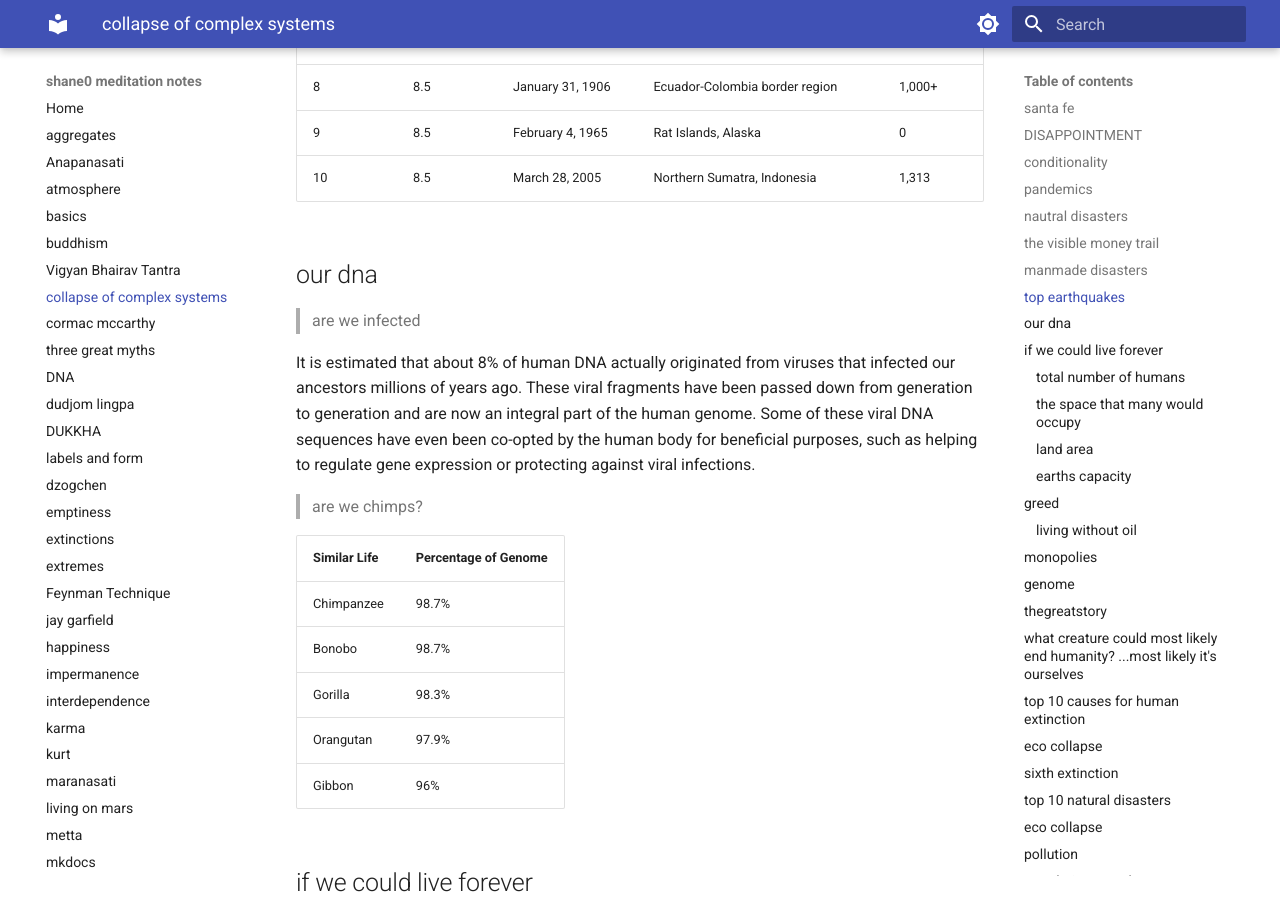
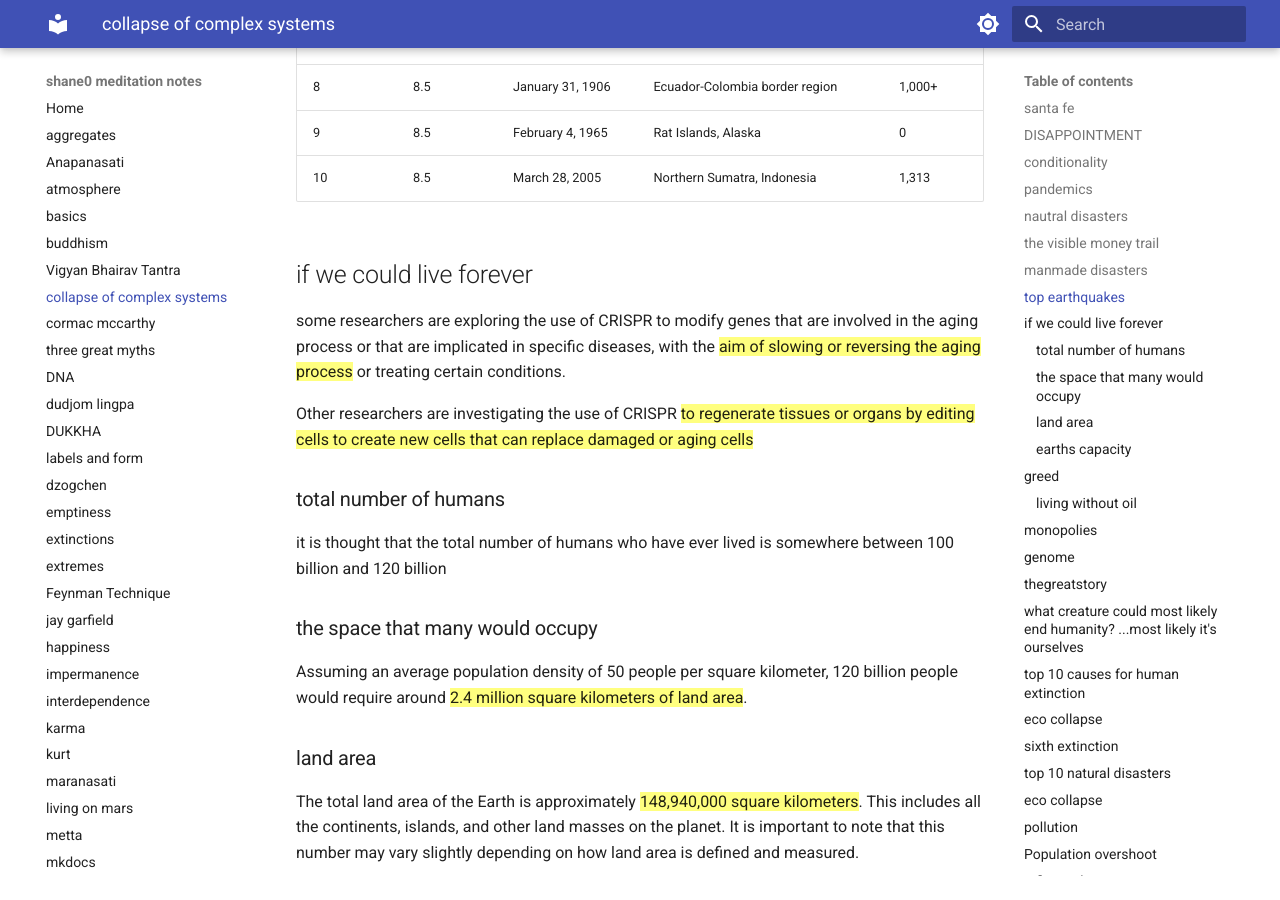
Before and after one commit to shane0/shane0.github.io, an MkDocs documentation site: the page built from docs/collapse.md, in a window 1280 px wide and 900 px high, scrolled down 13651 px. Built offline with MkDocs 1.6.1 and Material for MkDocs 9.7.7, drawn with Linux system fonts in a browser that asks for light colours.

Commit message:
'small tweaks'

```diff
--- a/docs/collapse.md
+++ b/docs/collapse.md
@@ -273,22 +273,6 @@ tags:
 | 8    | 8.5       | January 31, 1906  | Ecuador-Colombia border region         | 1,000+     |
 | 9    | 8.5       | February 4, 1965  | Rat Islands, Alaska                    | 0          |
 | 10   | 8.5       | March 28, 2005    | Northern Sumatra, Indonesia            | 1,313      |
-
-## our dna
-
-> are we infected
-
-It is estimated that about 8% of human DNA actually originated from viruses that infected our ancestors millions of years ago. These viral fragments have been passed down from generation to generation and are now an integral part of the human genome. Some of these viral DNA sequences have even been co-opted by the human body for beneficial purposes, such as helping to regulate gene expression or protecting against viral infections.
-
-> are we chimps?
-
-| Similar Life | Percentage of Genome |
-| ------------ | -------------------- |
-| Chimpanzee   | 98.7%                |
-| Bonobo       | 98.7%                |
-| Gorilla      | 98.3%                |
-| Orangutan    | 97.9%                |
-| Gibbon       | 96%                  |
 
 ## if we could live forever
 
```
Also changed, not shown: docs/cormac.md (+29 -8 lines), docs/dna.md (+6 -0 lines).
